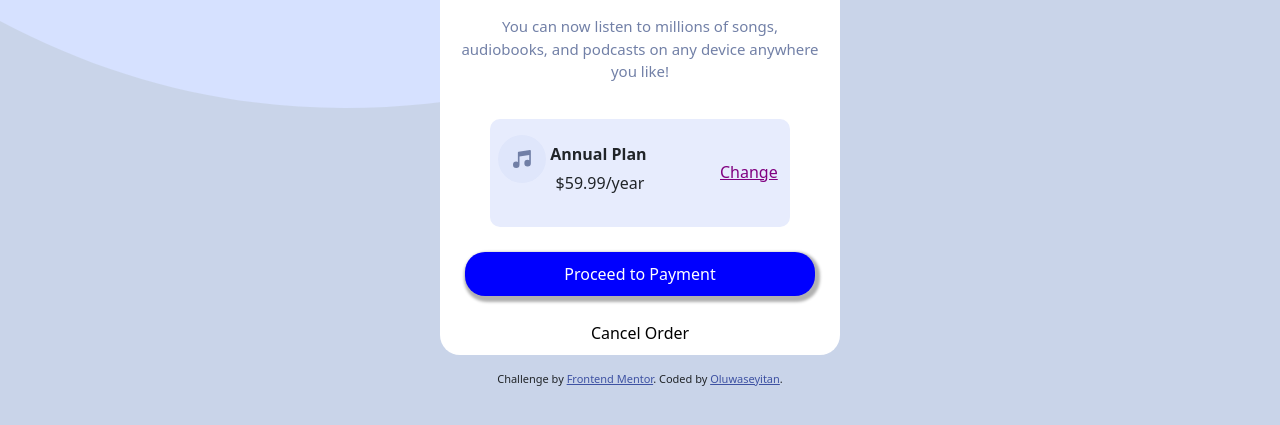
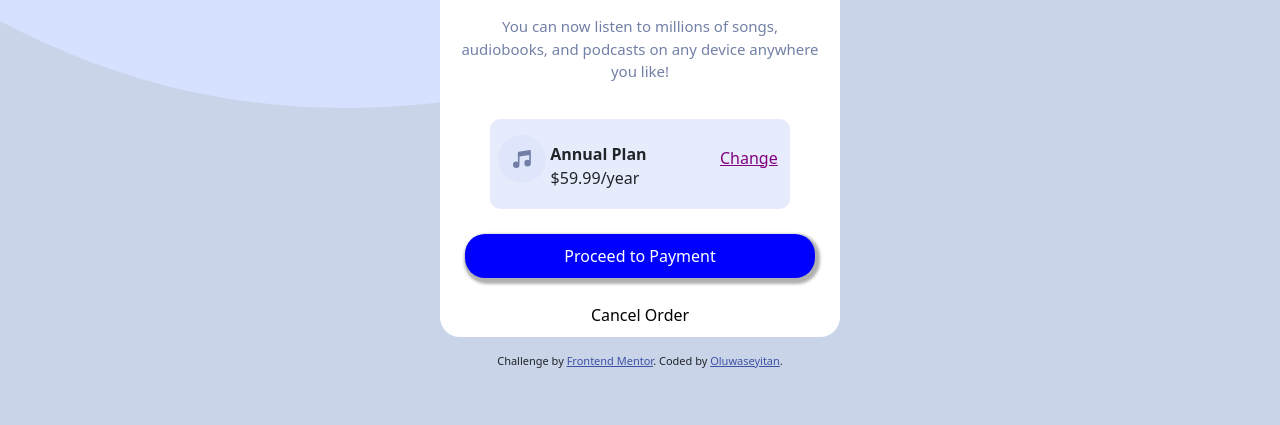
Before and after one commit to Seyitanx/order-card, a plain HTML site: page index.html in a window 1280 px wide. Shown: the part 329-754 px from the top of the page. Drawn offline with nearby package versions, Linux system fonts and the light colour scheme.

Commit message:
update style.css

```diff
--- a/styles.css
+++ b/styles.css
@@ -43,7 +43,7 @@ h1 {
   text-align: left;
   border-radius: 10px;
   width: 300px;
-  line-height: 10px;
+  line-height: 1px;
   background-color: hsl(227, 85%, 95%);
 
   margin-left: 50px;
@@ -54,7 +54,7 @@ strong {
 }
 .amount {
   position: relative;
-  right: 40px;
+  right: 45px;
   bottom: 25px;
 }
 .first-link {
```
